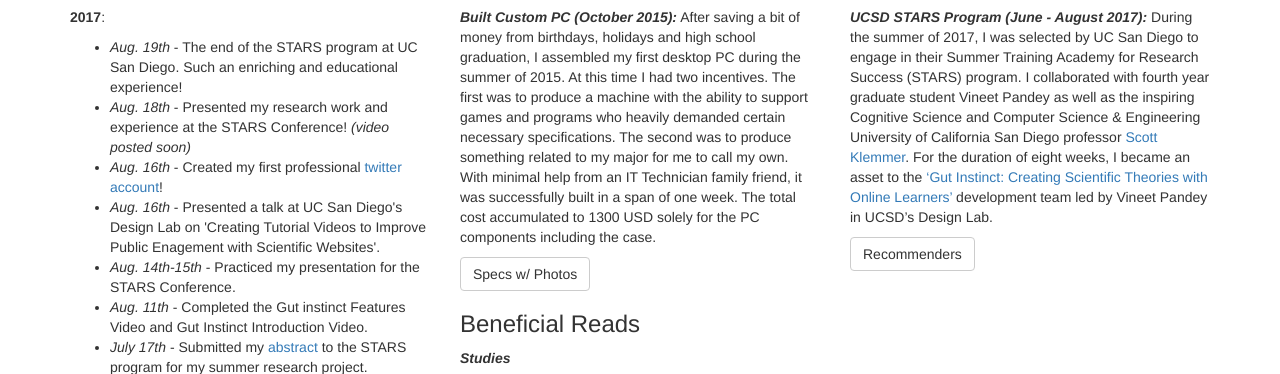
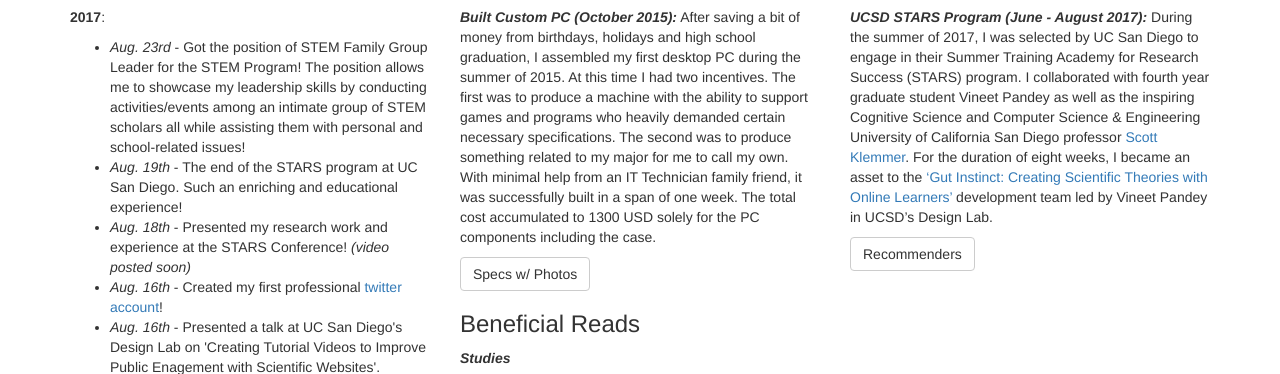
Before and after one commit to aliyah-qt/PersonalWebpage, a plain HTML site: page index.html in a window 1280 px wide. Shown: the part 716-1090 px from the top of the page. Drawn offline with Linux system fonts and the light colour scheme.

Commit message:
Updated news section. Included news about obtaining the Family Group Leader position for the STEM Program.

```diff
--- a/index.html
+++ b/index.html
@@ -135,6 +135,10 @@
                 <p><b>2017</b>:</p>
 
                 <ul>
+                    <li>
+                        <i>Aug. 23rd</i>
+                        - Got the position of STEM Family Group Leader for the STEM Program! The position allows me to showcase my leadership skills by conducting activities/events among an intimate group of STEM scholars all while assisting them with personal and school-related issues!
+                    </li>
                     <li>
                         <i>Aug. 19th</i>
                         - The end of the STARS program at UC San Diego. Such an enriching and educational experience!
```
